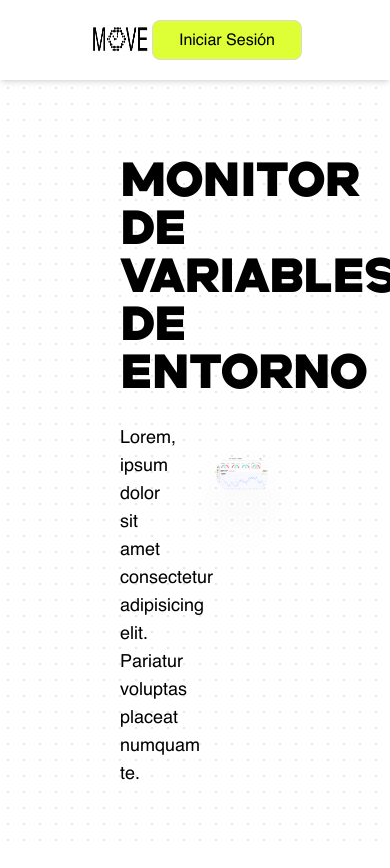
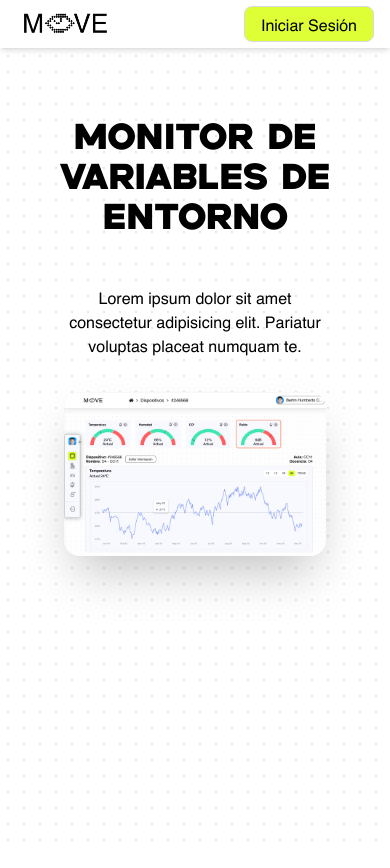
Before and after one commit to AndresilloDev/MOVE-Web, a React (Vite) app in the folder Frontend/: page / in a window 390 px wide. After the commit the page ends 844 px from the top, so only its background shows below. Built offline with nearby package versions, Linux system fonts and the light colour scheme.

Commit message:
fix: Correciones menores de responsividad

```diff
--- a/Frontend/src/components/layout/Header.jsx
+++ b/Frontend/src/components/layout/Header.jsx
@@ -6,13 +6,20 @@ const Header = ({ isLoggedIn }) => {
     const navigate = useNavigate();
 
     return (
-        <div className="bg-header shadow-md w-full h-12 flex items-center justify-between p-10 px-22">
-            <div className="logo">
-                <img src="../../src/assets/logo.png" alt="MOVE" className="h-10 w-auto"/>
+        <div className="bg-header shadow-md w-full h-12 lg:h-16 flex items-center justify-between p-4 sm:p-6 lg:px-22">
+            <div className="logo cursor-pointer" onClick={() => navigate("/")}>
+                <img src="../../src/assets/logo.png" alt="MOVE" className="h-8 sm:h-10 w-auto"/>
             </div>
+
             <div className="auth">
                 {!isLoggedIn && (
-                    <ButtonBox text="Iniciar Sesión" to="/login" width="150px" height="40px" borderRadius="lg" />
+                    <ButtonBox
+                        text="Iniciar Sesión"
+                        to="/login"
+                        height="36px"
+                        smHeight="40px"
+                        borderRadius="lg"
+                    />
                 )}
             </div>
         </div>
--- a/Frontend/src/pages/HomePage/index.jsx
+++ b/Frontend/src/pages/HomePage/index.jsx
@@ -1,14 +1,24 @@
 export default function HomePage() {
+    return (
+      <div className="flex flex-col lg:flex-row items-center p-6 lg:p-16">
+        {/* Sección de Texto */}
+        <div className="w-full lg:w-5/12 flex flex-col justify-center px-4 lg:pl-10 lg:pr-4 text-center lg:text-left">
+          <h1 className="font-[UNCAGE-Bold] text-4xl sm:text-4xl lg:text-5xl font-bold mb-12 mt-8">
+            MONITOR DE VARIABLES DE ENTORNO
+          </h1>
+          <p className="font-helvetica text-base sm:text-lg font-normal mb-2">
+            Lorem ipsum dolor sit amet consectetur adipisicing elit. Pariatur voluptas placeat numquam te.
+          </p>
+        </div>
 
-    return(
-        <div className="flex flex-row p-16">
-            <div className="w-5/12 flex flex-col justify-center pl-10 pr-4">
-                <h1 className="font-['UNCAGE-Bold'] text-5xl font-bold text-left mb-6">MONITOR DE VARIABLES DE ENTORNO</h1>
-                <p className="font-['Helvetica-Regular'] text-lg font-normal text-justify">Lorem, ipsum dolor sit amet consectetur adipisicing elit. Pariatur voluptas placeat numquam te.</p>
-            </div>
-            <div className="w-7/12 flex items-center justify-center p-10">
-                <img src="../../src/assets/dashboard.png" alt="Monitor" className="shadow-2xl rounded-2xl" />
-            </div>
+        {/* Sección de Imagen */}
+        <div className="w-full lg:w-7/12 flex items-center justify-center p-6">
+          <img
+            src="../../src/assets/dashboard.png"
+            alt="Monitor"
+            className="max-w-full h-auto shadow-2xl rounded-2xl"
+          />
         </div>
-    )
-}
+      </div>
+    );
+  }
```
